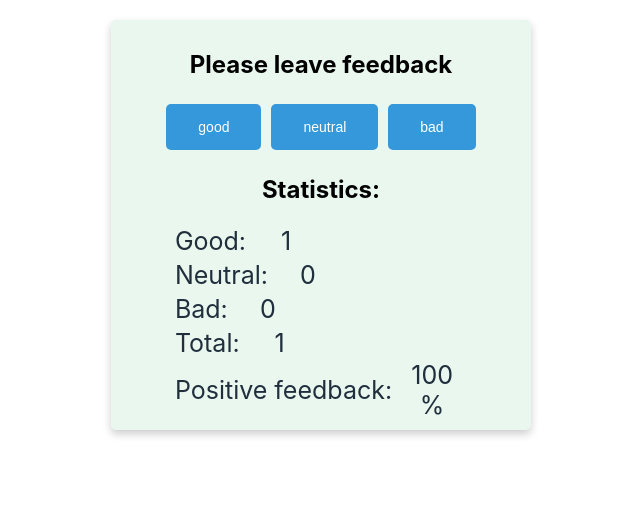
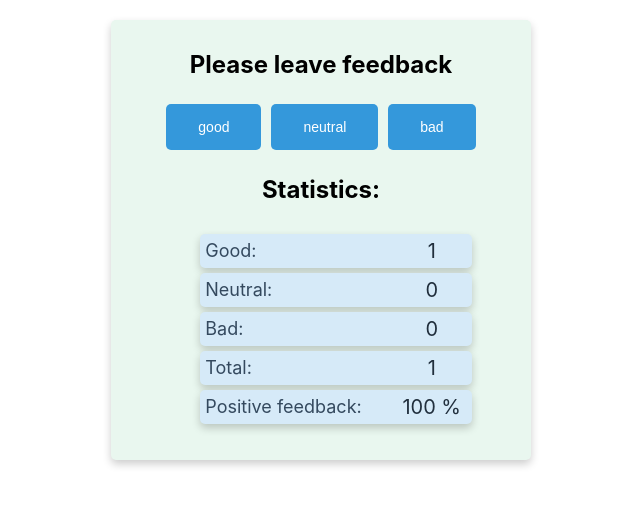
Before and after one commit to RuslanMk2023/goit-react-hw-04-feedback, a React (Create React App) app: page / in a window 1280 px wide. Both pictures are taken after a click on the button "good". Shown: the top 506 px of the page, without its empty margins (319-959 px from the left). Built offline with nearby package versions, Linux system fonts and the light colour scheme.

Commit message:
improvement after review

```diff
--- a/src/components/App.jsx
+++ b/src/components/App.jsx
@@ -3,8 +3,6 @@ import { Component } from 'react';
 import { Statistics, FeedbackOptions, Section, Notification } from 'components';
 
 import styles from './App.module.css';
-
-const optionsTypes = ['good', 'neutral', 'bad'];
 
 export class App extends Component {
   state = {
@@ -13,22 +11,11 @@ export class App extends Component {
     bad: 0,
   };
 
-  countTotalFeedback = () =>
-    this.state.good + this.state.neutral + this.state.bad;
+  countTotalFeedback = () => this.state.good + this.state.neutral + this.state.bad;
 
-  countPositiveFeedbackPercentage = () =>
-    Math.round((this.state.good / this.countTotalFeedback()) * 100);
+  countPositiveFeedbackPercentage = () => Math.round((this.state.good / this.countTotalFeedback()) * 100);
 
-  onLeaveFeedback = option => {
-    const { good, neutral, bad } = this.state;
-
-    const optionFunctions = {
-      good: () => this.setState({ good: good + 1 }),
-      neutral: () => this.setState({ neutral: neutral + 1 }),
-      bad: () => this.setState({ bad: bad + 1 }),
-    };
-    optionFunctions[option] && optionFunctions[option]();
-  };
+  onLeaveFeedback = option => this.setState({ [option]: this.state[option] + 1 });
 
   render() {
     const { good, neutral, bad } = this.state;
@@ -37,23 +24,21 @@ export class App extends Component {
       <div className={styles.card}>
         <Section title="Please leave feedback">
           <FeedbackOptions
-            options={optionsTypes}
+            options={Object.keys(this.state)}
             onLeaveFeedback={this.onLeaveFeedback}
           />
         </Section>
 
         <Section title="Statistics:">
-          {!(this.countTotalFeedback() === 0) ? (
-            <Statistics
+          {!(this.countTotalFeedback() === 0)
+          ?  <Statistics
               good={good}
               neutral={neutral}
               bad={bad}
               total={this.countTotalFeedback()}
               positivePercentage={this.countPositiveFeedbackPercentage()}
             />
-          ) : (
-            <Notification message="There is no feedback" />
-          )}
+          : <Notification message="There is no feedback" />}
         </Section>
       </div>
     );
--- a/src/components/Notification/Notification.jsx
+++ b/src/components/Notification/Notification.jsx
@@ -1,12 +1,6 @@
-import { Component } from 'react';
 import PropTypes from 'prop-types';
 
-export class Notification extends Component {
-  render() {
-    return <h2>{this.props.message}</h2>;
-  }
-}
-
+export const Notification = ({message}) => <h2>{message}</h2>;
 Notification.propTypes = {
   message: PropTypes.string.isRequired,
 };
--- a/src/components/Statistics/Statistics.jsx
+++ b/src/components/Statistics/Statistics.jsx
@@ -1,44 +1,28 @@
-import { Component } from 'react';
 import PropTypes from 'prop-types';
+
+import { StatisticsItem } from './StatisticsItem';
 
 import styles from './Statistics.module.css';
 
 const labels = ['Good', 'Neutral', 'Bad', 'Total', 'Positive feedback'];
 
-export class Statistics extends Component {
-  render() {
-    const { good, neutral, bad, total, positivePercentage } = this.props;
-    const items = [good, neutral, bad, total, positivePercentage];
-
-    const getQuantity = item => {
-      if (item === positivePercentage) {
-        return positivePercentage > 0 ? `${positivePercentage} %` : 0;
-      }
-      return item;
-    };
-
-    return (
-      <div className={styles.statistics}>
-        {items.map((item, key) => {
-          return (
-            <div className={styles.statistics_item} key={key}>
-              <span className={styles.statistics_item__label}>
-                {`${labels[key]}: `}
-              </span>
-              <span className={styles.statistics_item__quantity}>
-                {getQuantity(item)}
-              </span>
-            </div>
-          );
-        })}
-      </div>
-    );
-  }
-}
+export const Statistics = props => (
+  <ul className={styles}>
+    {Object.values(props).map((item, key) => (
+      <StatisticsItem
+        item={item}
+        positivePercentage={props.positivePercentage}
+        key={key}
+        label={labels[key]}
+      />
+    ))}
+  </ul>
+);
 
 Statistics.propTypes = {
   good: PropTypes.number.isRequired,
   neutral: PropTypes.number.isRequired,
+  bad: PropTypes.number.isRequired,
   total: PropTypes.number.isRequired,
   positivePercentage: PropTypes.number.isRequired,
 };
--- a/src/components/Statistics/Statistics.module.css
+++ b/src/components/Statistics/Statistics.module.css
@@ -1,18 +1,5 @@
-.statistics_item {
-  display: flex;
-  justify-content: flex-start;
-  align-items: center;
-  flex-direction: row;
-
-  font-size: 25px;
-  color: #212F3D;
+ul {
+  padding-inline-start: 0px;
+  width: 100%;
+  padding: 5px 10px;
 }
-
-.statistics_item__label {
-  padding: 2px 0;
-}
-
-.statistics_item__quantity {
-  padding-left: 5px;
-  width: 70px;
-}
--- /dev/null
+++ b/src/components/Statistics/StatisticsItem/StatisticsItem.jsx
@@ -0,0 +1,29 @@
+import PropTypes from 'prop-types';
+
+import styles from './StatisticsItem.module.css';
+
+export const StatisticsItem = ({ item, label, positivePercentage }) => {
+  const getQuantity = item => {
+    if (item === positivePercentage) {
+      return positivePercentage > 0 ? `${positivePercentage} %` : 0;
+    }
+    return item;
+  };
+
+  return (
+    <li className={styles.statistics_item} >
+      <span className={styles.statistics_item__label}>
+        {`${label}: `}
+      </span>
+      <span className={styles.statistics_item__quantity}>
+        {getQuantity(item)}
+      </span>
+    </li>
+  );
+};
+
+StatisticsItem.propTypes = {
+  item: PropTypes.number.isRequired,
+  label: PropTypes.string.isRequired,
+  positivePercentage: PropTypes.number.isRequired,
+};
--- /dev/null
+++ b/src/components/Statistics/StatisticsItem/StatisticsItem.module.css
@@ -0,0 +1,29 @@
+.statistics_item {
+
+  display: flex;
+  justify-content: space-between;
+  align-items: center;
+  flex-direction: row;
+
+  width: 100%;
+  padding: 5px;
+  margin: 5px 0;
+
+  border-radius: 5px;
+  box-shadow: 0 4px 8px 0 rgba(0, 0, 0, 0.2);
+  text-align: center;
+  background-color: #d6eaf8;
+
+}
+
+.statistics_item__label {
+  color: #34495e;
+  font-size: 18px;
+}
+
+.statistics_item__quantity {
+  padding-left: 5px;
+  font-size: 20px;
+  color: #212f3d;
+  width: 70px;
+}
--- /dev/null
+++ b/src/components/Statistics/StatisticsItem/index.js
@@ -0,0 +1 @@
+export { StatisticsItem }  from "./StatisticsItem";
```
